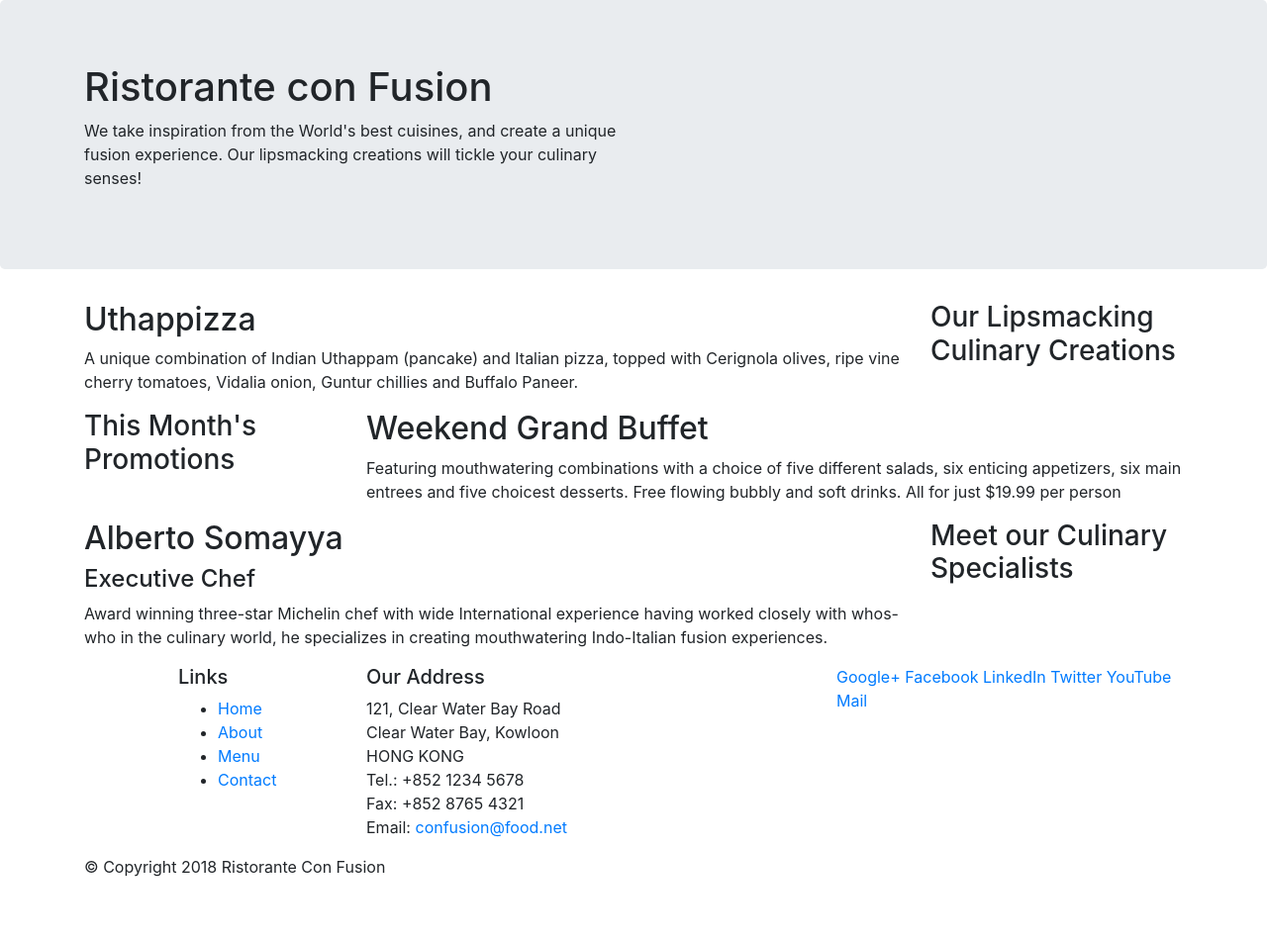
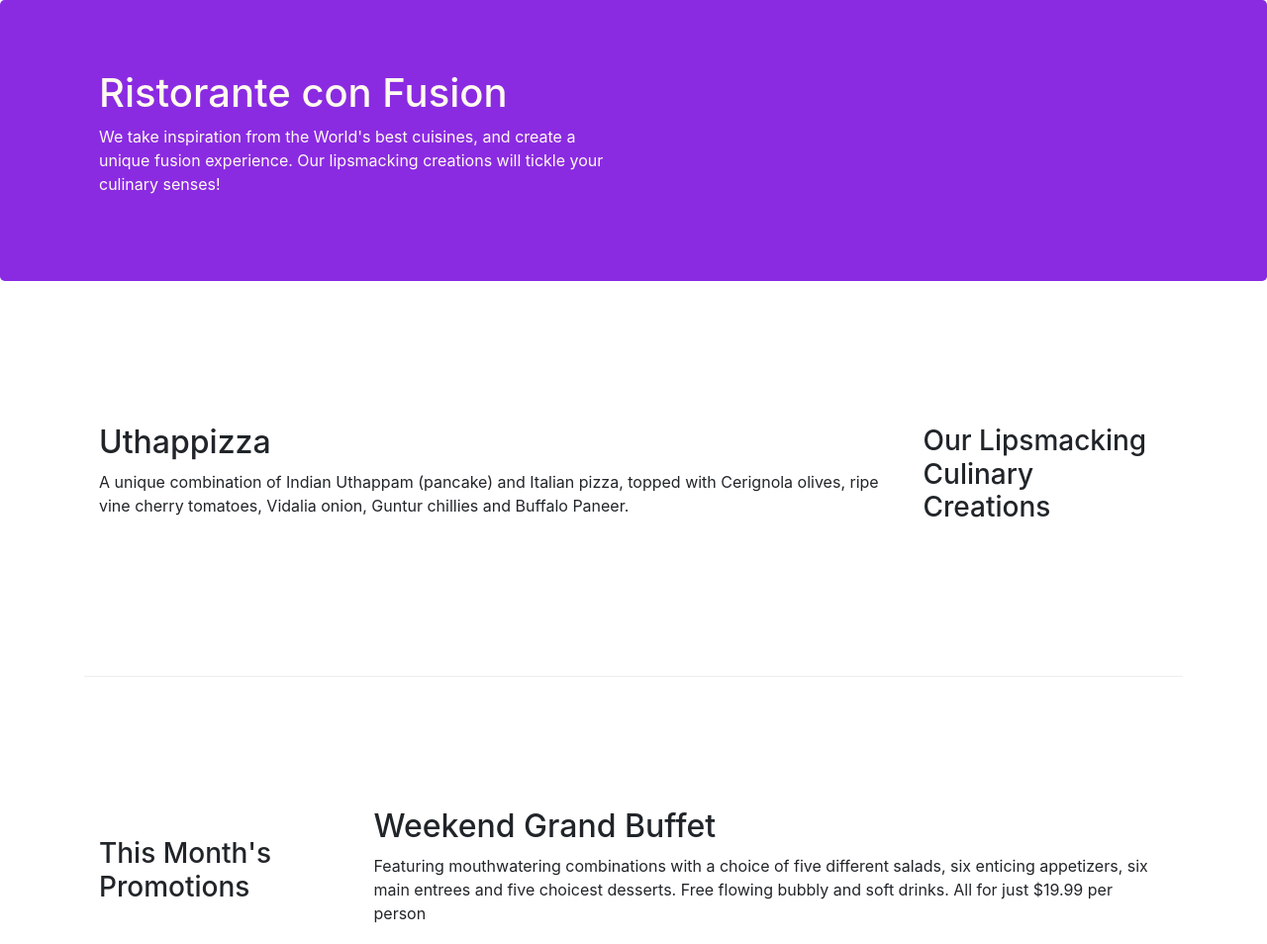
Before and after one commit to AkP2809/Bootstrap-Full-Stack-Web-UI-Course-, a website: page index.html in a window 1280 px wide. Shown: the top 954 px of the page at 99% size. Before the commit the page ends 904 px from the top, so only its background shows below. Drawn offline with nearby package versions, Linux system fonts and the light colour scheme.

Commit message:
BS Grid-II

```diff
--- /dev/null
+++ b/css/styling.css
@@ -0,0 +1,31 @@
+.row-header {
+  margin: 0px auto;
+  padding: 0px auto;
+}
+
+.row-content {
+  margin: 0px auto;
+  padding: 50px 0px 50px 0px;
+  border-bottom: 1px ridge;
+  min-height: 400px;
+}
+
+.footer {
+  background-color: darkorchid;
+  margin: 0px auto;
+  padding: 20px 0px 20px 0px;
+  color: floralwhite;
+}
+
+.jumbotron {
+  padding: 70px 30px 70px 30px;
+  margin: 0px auto;
+  background-color: blueviolet;
+  color: floralwhite;
+}
+
+address {
+  font-size: 80%;
+  margin: 0px auto;
+  color: black;
+}
--- a/index.html
+++ b/index.html
@@ -15,13 +15,16 @@
       href="node_modules/bootstrap/dist/css/bootstrap.min.css"
       crossorigin="anonymous"
     />
+
+    <link rel="stylesheet" type="text/css" href="css/styling.css" />
+
     <title>Ristorante Con Fusion</title>
   </head>
 
   <body>
     <header class="jumbotron">
       <div class="container">
-        <div class="row">
+        <div class="row row-header">
           <div class="col-12 col-sm-6">
             <h1>Ristorante con Fusion</h1>
             <p>
@@ -36,7 +39,7 @@
     </header>
 
     <div class="container">
-      <div class="row">
+      <div class="row row-content align-items-center">
         <div class="col-12 col-sm-4 order-sm-last col-md-3">
           <h3>Our Lipsmacking Culinary Creations</h3>
         </div>
@@ -50,7 +53,7 @@
         </div>
       </div>
 
-      <div class="row">
+      <div class="row row-content align-items-center">
         <div class="col-12 col-sm-4 col-md-3">
           <h3>This Month's Promotions</h3>
         </div>
@@ -65,7 +68,7 @@
         </div>
       </div>
 
-      <div class="row">
+      <div class="row row-content align-items-center">
         <div class="col-12 col-sm-4 order-sm-last col-md-3">
           <h3>Meet our Culinary Specialists</h3>
         </div>
@@ -82,12 +85,12 @@
       </div>
     </div>
 
-    <footer>
+    <footer class="footer">
       <div class="container">
         <div class="row">
           <div class="col-4 offset-1 col-sm-2">
             <h5>Links</h5>
-            <ul>
+            <ul class="list-unstyled">
               <li><a href="#">Home</a></li>
               <li><a href="#">About</a></li>
               <li><a href="#">Menu</a></li>
@@ -105,8 +108,8 @@
               Email: <a href="mailto:confusion@food.net">confusion@food.net</a>
             </address>
           </div>
-          <div class="col-12 col-sm-4">
-            <div>
+          <div class="col-12 col-sm-4 align-self-center">
+            <div class="text-center">
               <a href="http://google.com/+">Google+</a>
               <a href="http://www.facebook.com/profile.php?id=">Facebook</a>
               <a href="http://www.linkedin.com/in/">LinkedIn</a>
@@ -117,7 +120,7 @@
           </div>
         </div>
 
-        <div class="row">
+        <div class="row justify-content-center">
           <div class="col-auto">
             <p>© Copyright 2018 Ristorante Con Fusion</p>
           </div>
```
